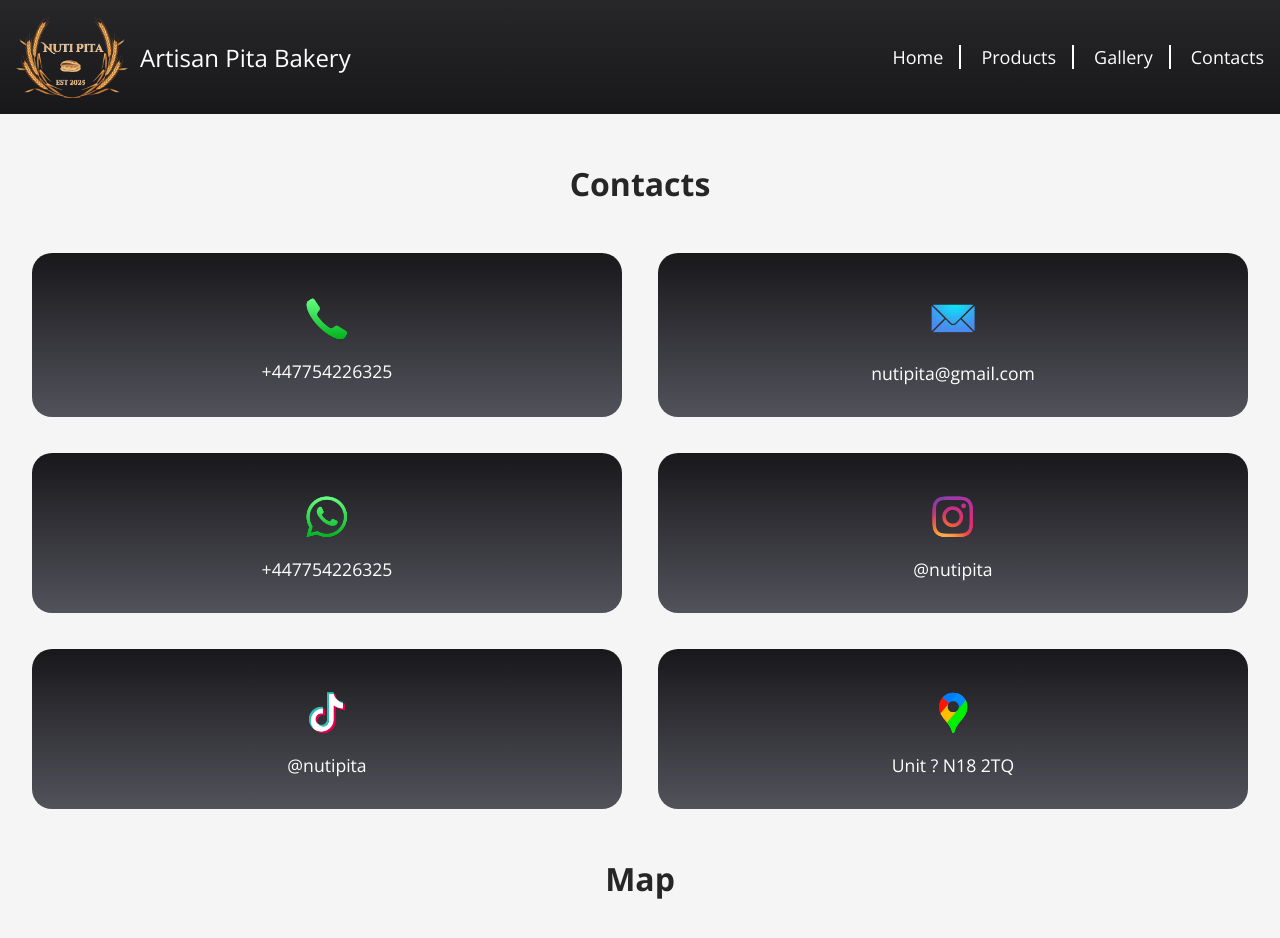
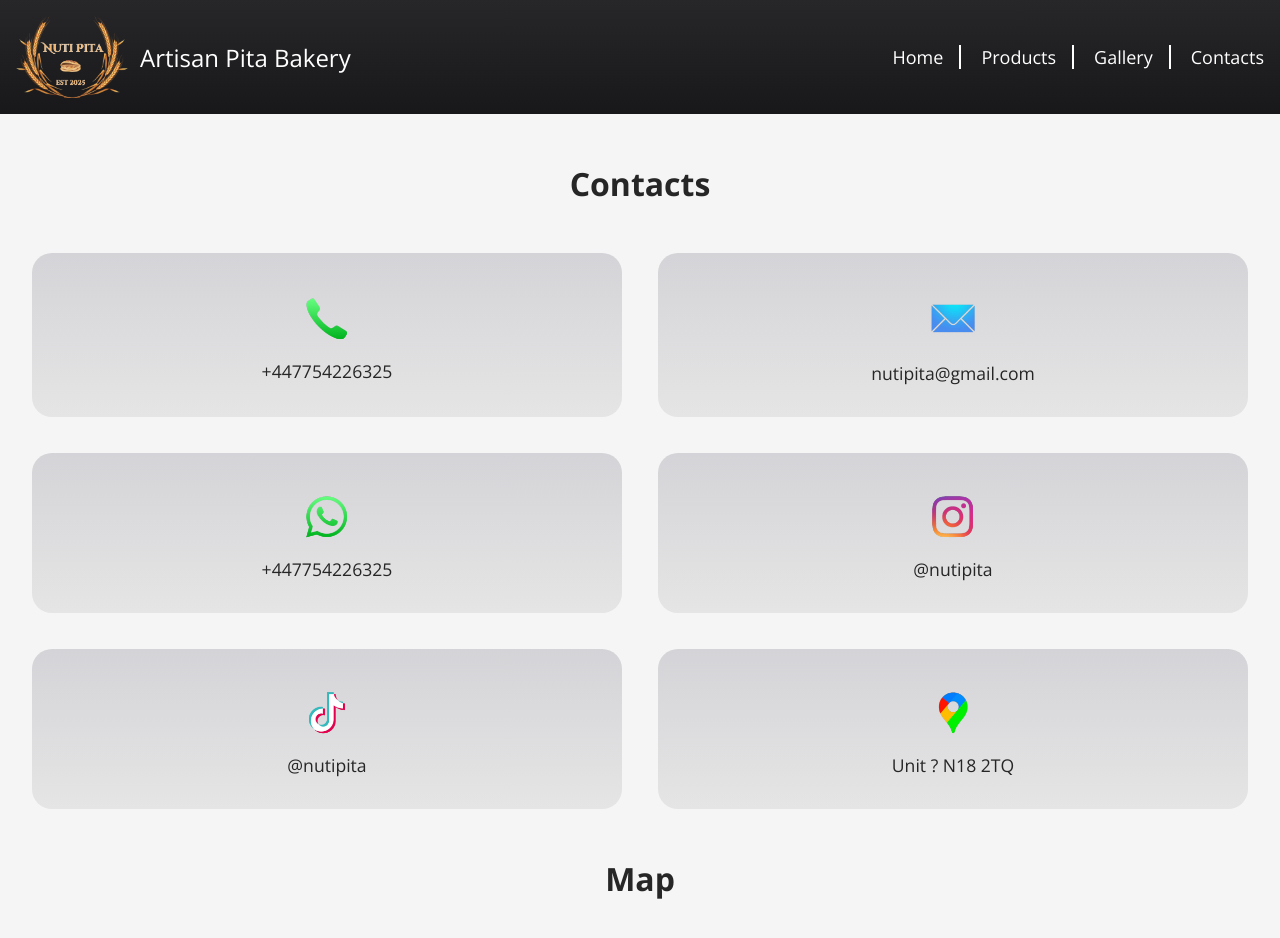
Before and after one commit to InterMaus1154/nutipita, a React (Vite) app: page /contact in a window 1280 px wide. Shown: the top 938 px of the page. Built offline with nearby package versions, Linux system fonts and the light colour scheme.

Commit message:
color update

```diff
--- a/src/pages/contact/contact.css
+++ b/src/pages/contact/contact.css
@@ -9,7 +9,7 @@
     background-color: var(--section-gray);
     background-image: linear-gradient(to bottom ,var(--section-gray) , var(--darkger-gray));
     background-image: linear-gradient(to bottom ,#18181b , #52525b);
-    color: #fff;
+    background-image: linear-gradient(to bottom ,#d4d4d8 , #e5e5e5);
     border-radius: 1.25rem;
     padding: 2rem;
 
```
